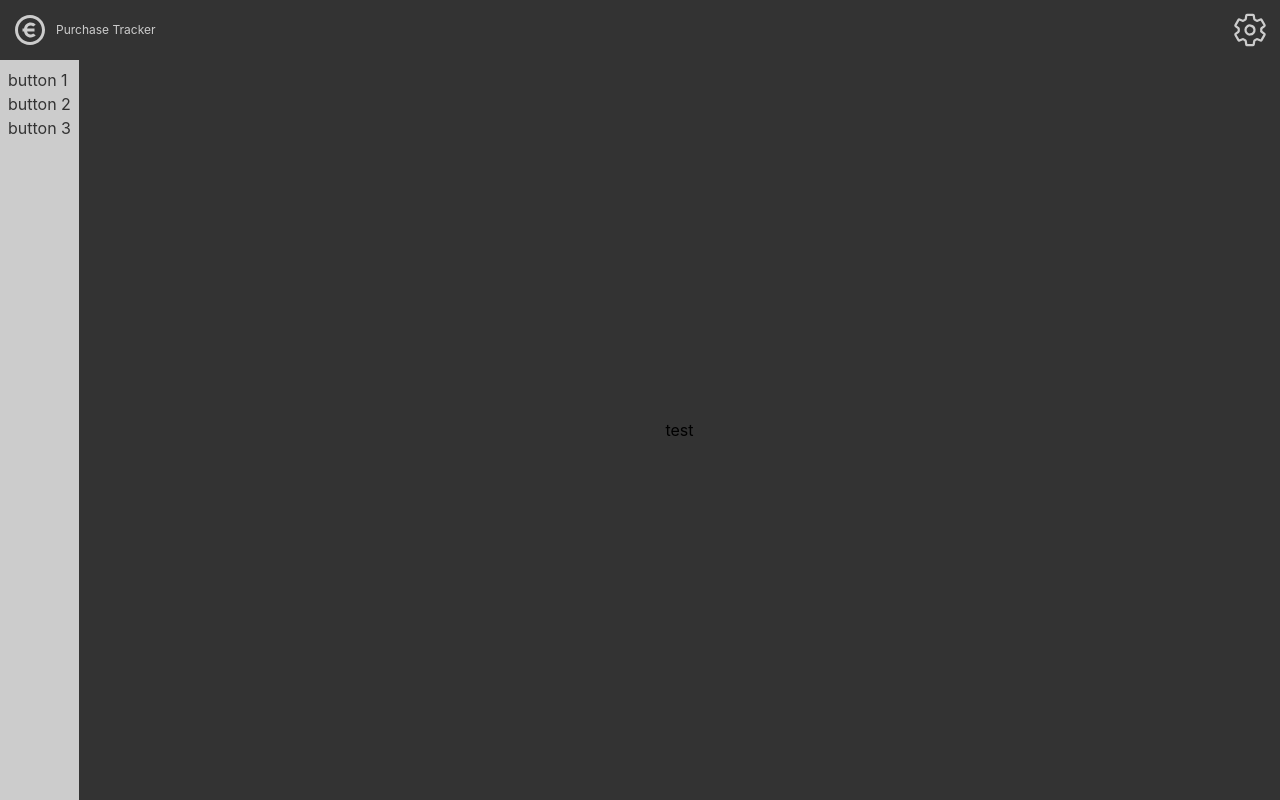
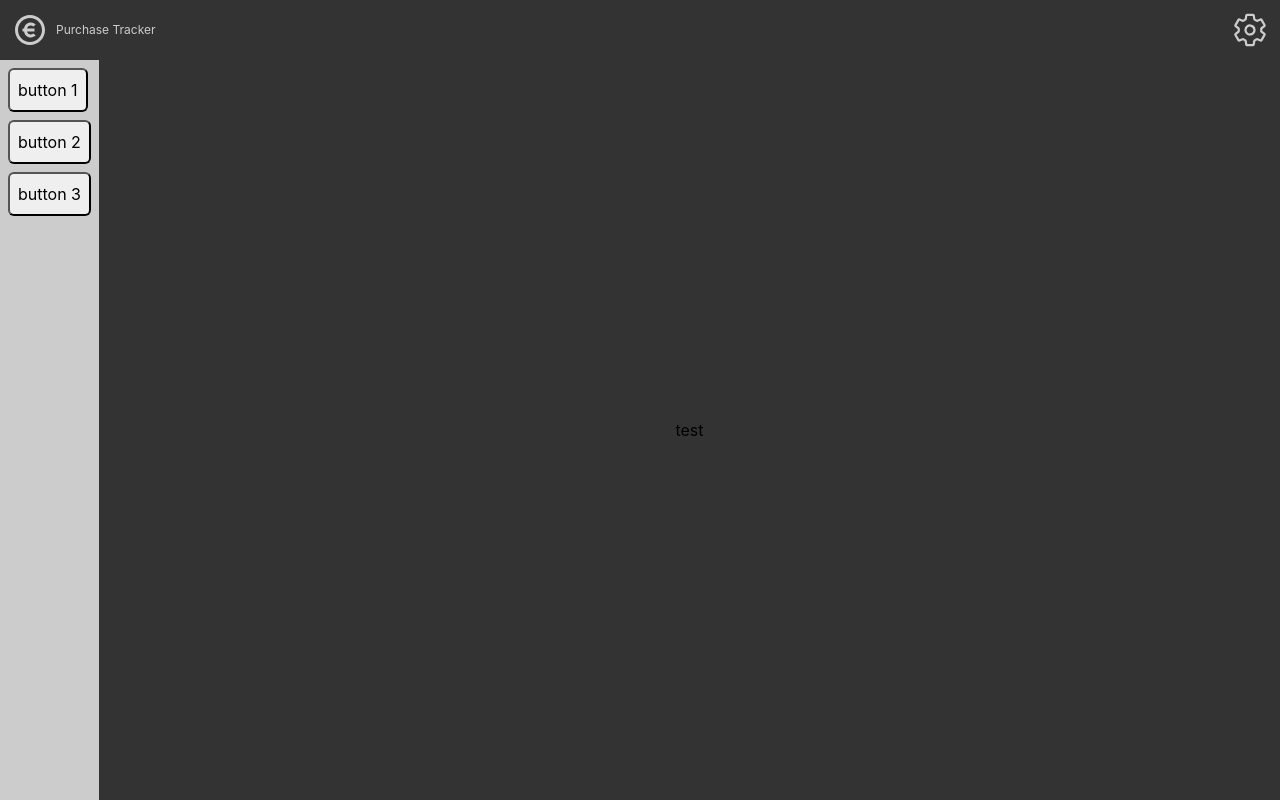
Before and after one commit to dffrs/purchase-tracker, a React (Vite) app in the folder fe/: page / in a window 1280 px wide. Built offline with nearby package versions, Linux system fonts and the light colour scheme.

Commit message:
feat: created Button component

```diff
--- a/fe/src/App.tsx
+++ b/fe/src/App.tsx
@@ -1,4 +1,4 @@
-import { Layout } from "./components";
+import { Button, Layout } from "./components";
 
 type Users = {
   id: number;
@@ -14,10 +14,16 @@ function App() {
       <Layout>
         <section className="grid grid-flow-col grid-cols-[auto,1fr]">
           <aside className="bg-contrast text-primary p-2">
-            <ul>
-              <li>button 1</li>
-              <li>button 2</li>
-              <li>button 3</li>
+            <ul className="flex flex-col gap-y-2">
+              <li>
+                <Button>button 1</Button>
+              </li>
+              <li>
+                <Button>button 2</Button>
+              </li>
+              <li>
+                <Button>button 3</Button>
+              </li>
             </ul>
           </aside>
           <section className="flex items-center justify-center">
--- /dev/null
+++ b/fe/src/components/button.tsx
@@ -0,0 +1,19 @@
+import { FunctionComponent, HTMLAttributes, PropsWithChildren } from "react";
+
+type ButtonProps = {} & HTMLAttributes<HTMLButtonElement>;
+
+export const Button: FunctionComponent<PropsWithChildren<ButtonProps>> = ({
+  children,
+  className,
+  ...props
+}) => {
+  return (
+    <button
+      type="button"
+      className={`inline-block p-2 rounded-md ${className}`}
+      {...props}
+    >
+      {children}
+    </button>
+  );
+};
--- a/fe/src/components/index.ts
+++ b/fe/src/components/index.ts
@@ -1,3 +1,4 @@
 export { Layout } from "./layout";
 export { Icon } from "./icon";
 export { Navbar } from "./nav";
+export { Button } from "./button";
```
